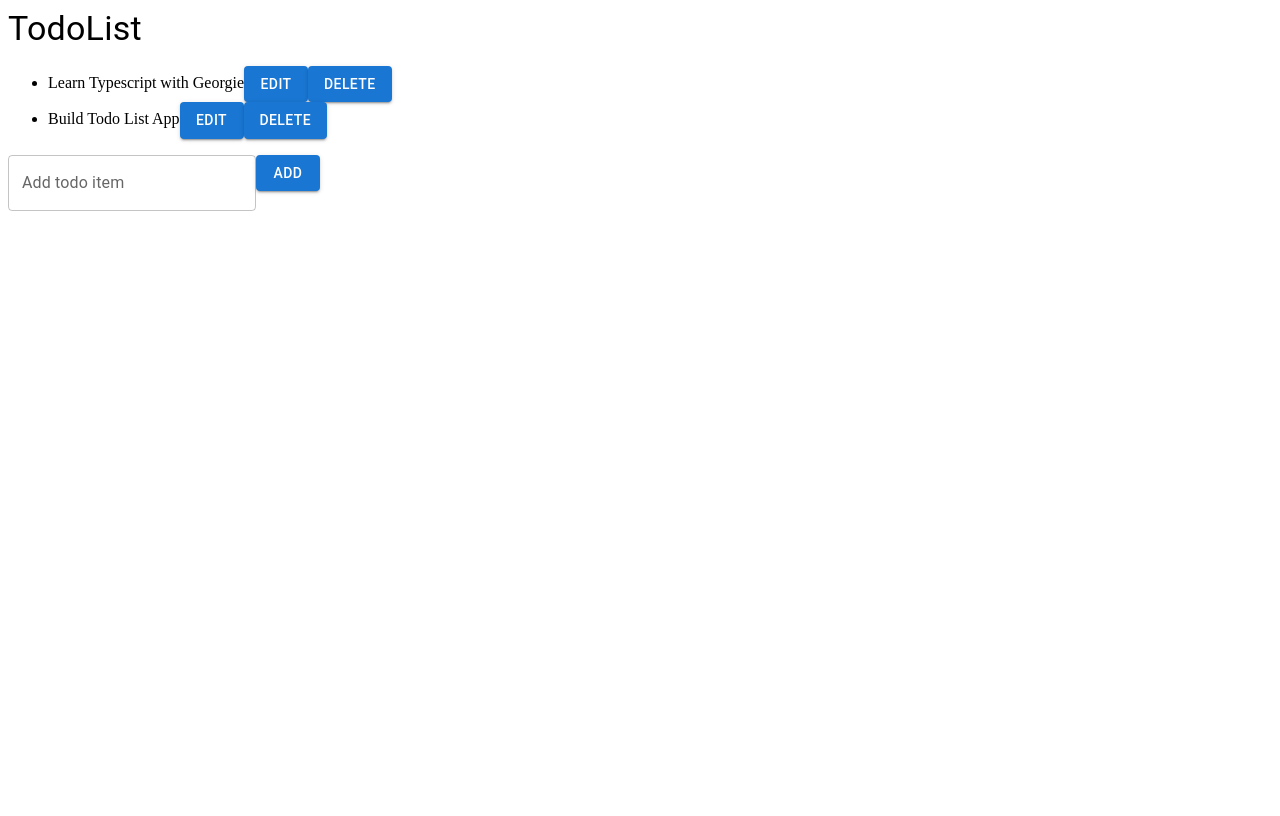
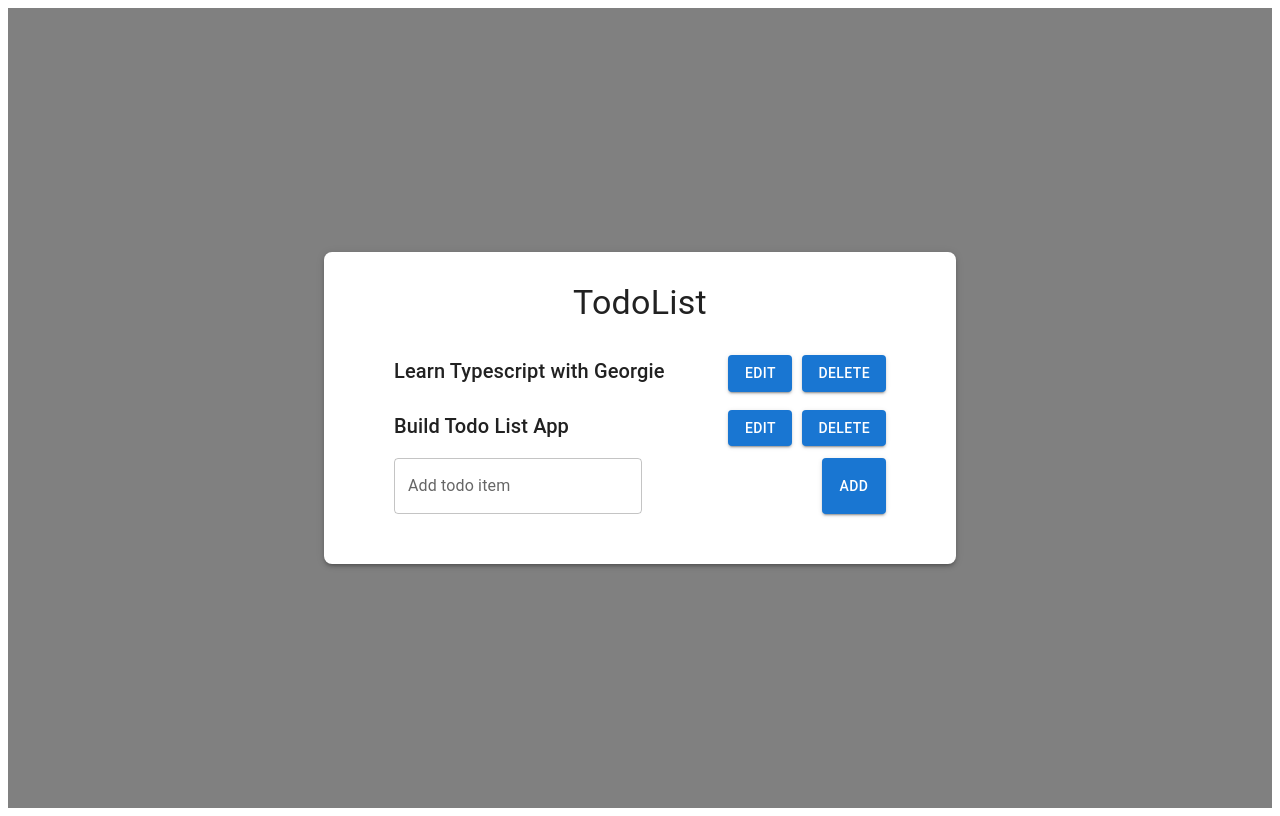
Before and after one commit to Rappyyy/react-typescript-todo-list-netninja, a React (Vite) app: page / in a window 1280 px wide. Built offline with nearby package versions, Linux system fonts and the light colour scheme.

Commit message:
Utilized MUI for css. Will still work on this

```diff
--- a/src/TodoList.tsx
+++ b/src/TodoList.tsx
@@ -1,5 +1,14 @@
-import React, { useState } from 'react';
-import { Button, TextField, Typography } from '@mui/material';
+import React, { useState } from "react";
+import {
+  Button,
+  Grid,
+  TextField,
+  Typography,
+  Box,
+  Paper,
+  List,
+  ListItemText,
+} from "@mui/material";
 
 interface Todo {
   id: number;
@@ -22,7 +31,7 @@ export const TodoList = () => {
   };
 
   const handleDeleteTodo = (id: number) => {
-    setTodos(todos.filter(todo => todo.id !== id));
+    setTodos(todos.filter((todo) => todo.id !== id));
   };
 
   const handleEditTodo = (id: number, newText: string) => {
@@ -37,32 +46,75 @@ export const TodoList = () => {
   };
 
   const handleToggleEdit = (id: number) => {
-    const newText = prompt("Edit todo:", todos.find(todo => todo.id === id)?.text || "") || "";
+    const newText =
+      prompt("Edit todo:", todos.find((todo) => todo.id === id)?.text || "") ||
+      "";
     if (newText.trim() !== "") {
       handleEditTodo(id, newText);
     }
   };
 
   return (
-    <div className='main-container'>
-      <Typography variant="h4">TodoList</Typography>
-      <ul>
+    <Grid
+      container
+      justifyContent="center"
+      alignItems="center"
+      sx={{ height: "100vh", bgcolor: "#808080" }}
+    >
+      <Grid item xs={12} sm={8} md={6}>
+        <Paper
+          sx={{
+            paddingInline: "20px",
+            paddingBlock: "30px",
+            borderRadius: "8px",
+          }}
+          elevation={3}
+        >
+          <Typography variant="h4" textAlign="center">
+            TodoList
+          </Typography>
+
+          <Box sx={{ paddingInline: "50px", paddingBlock: "20px" }}>
+            <List sx={{ display: "grid", gap: "10px" }}>
               {todos.map((todo) => (
-          <li key={todo.id}>
-            <span>{todo.text}</span>
-            <Button variant="contained" onClick={() => handleToggleEdit(todo.id)}>Edit</Button>
-            <Button variant="contained" onClick={() => handleDeleteTodo(todo.id)}>Delete</Button>
-          </li>
+                <ListItemText key={todo.id}>
+                  <Box
+                    sx={{ display: "flex", justifyContent: "space-between" }}
+                  >
+                    <Typography variant="h6">{todo.text}</Typography>
+                    <Box sx={{ display: "flex", gap: "10px" }}>
+                      <Button
+                        variant="contained"
+                        onClick={() => handleToggleEdit(todo.id)}
+                      >
+                        Edit
+                      </Button>
+                      <Button
+                        variant="contained"
+                        onClick={() => handleDeleteTodo(todo.id)}
+                      >
+                        Delete
+                      </Button>
+                    </Box>
+                  </Box>
+                </ListItemText>
               ))}
-      </ul>
+            </List>
+            <Box sx={{ display: "flex", justifyContent: "space-between" }}>
               <TextField
                 type="text"
-        label='Add todo item'
+                label="Add todo item"
                 value={input}
                 onChange={(e) => setInput(e.currentTarget.value)}
               />
-      <Button variant="contained" onClick={handleAddTodo}>Add</Button>
-    </div>
+              <Button variant="contained" onClick={handleAddTodo}>
+                Add
+              </Button>
+            </Box>
+          </Box>
+        </Paper>
+      </Grid>
+    </Grid>
   );
 };
 
```
Lines whose indentation alone changed are shown as unchanged.
